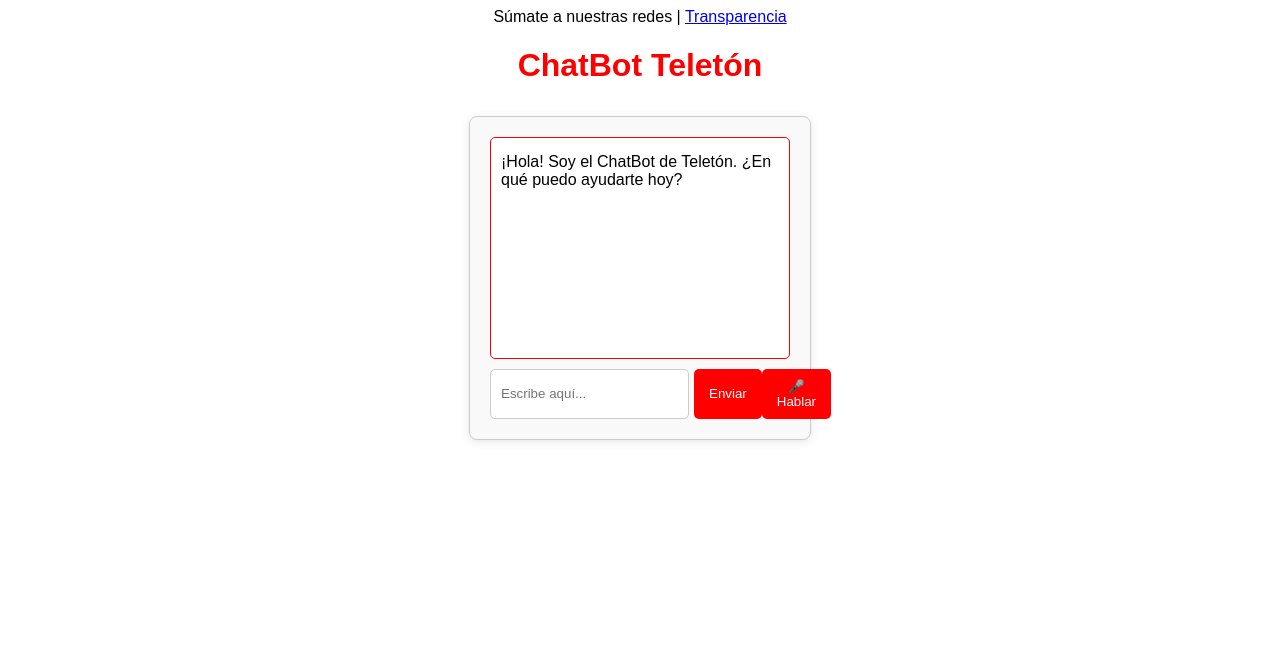
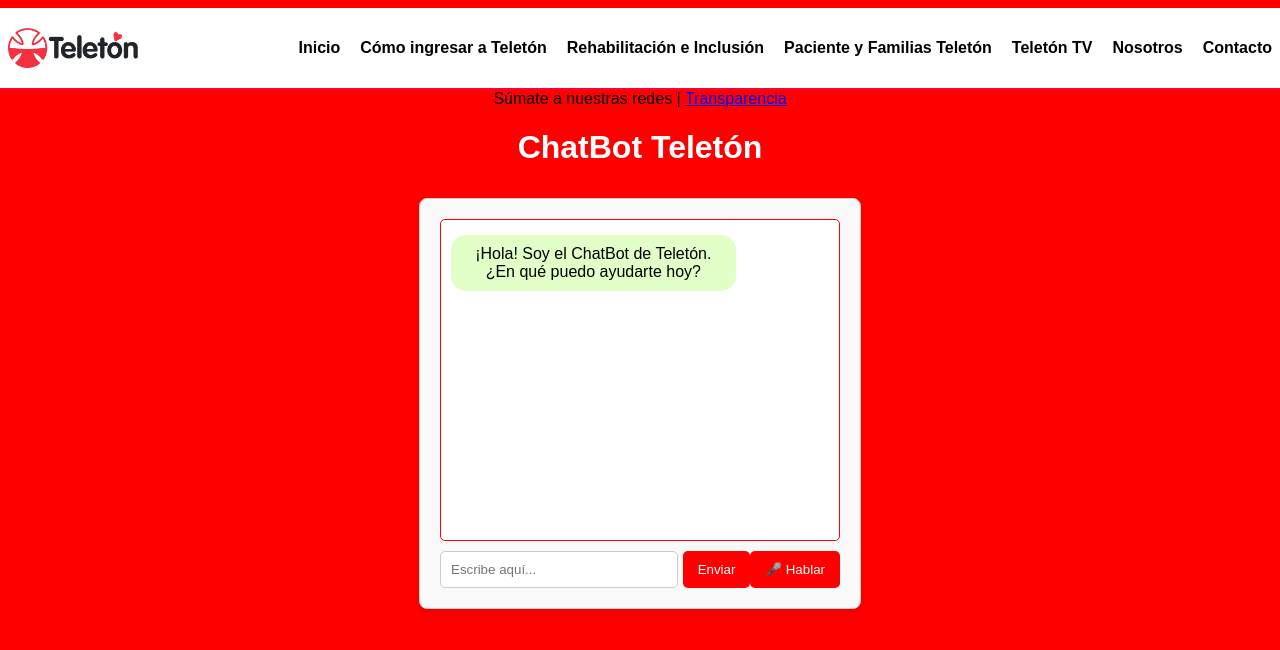
Before and after one commit to MarceloCaballeroo/bothaton_grupo8, a plain HTML site: page index.html in a window 1280 px wide. Drawn offline with Linux system fonts and the light colour scheme.

Commit message:
Mejora visual

```diff
--- a/index.html
+++ b/index.html
@@ -7,6 +7,18 @@
     <link rel="stylesheet" href="styles.css">
 </head>
 <body>
+    <div class="navbar">
+        <img src="logo-primary-dc1d5a81.png" alt="Teletón Logo" class="logo">
+        <ul class="nav-links">
+            <li><a href="#">Inicio</a></li>
+            <li><a href="#">Cómo ingresar a Teletón</a></li>
+            <li><a href="#">Rehabilitación e Inclusión</a></li>
+            <li><a href="#">Paciente y Familias Teletón</a></li>
+            <li><a href="#">Teletón TV</a></li>
+            <li><a href="#">Nosotros</a></li>
+            <li><a href="#">Contacto</a></li>
+        </ul>
+    </div>
     <div class="top-bar">
         Súmate a nuestras redes | <a href="#" class="top-bar-link">Transparencia</a>
     </div>
@@ -14,7 +26,7 @@
 
     <div class="chatbot-container">
         <div class="chat-interface">
-            <div class="chat-window" id="botResponse">
+            <div class="chat-window" id="chatWindow">
                 <div class="chat-message bot">
                     <div class="message-content">¡Hola! Soy el ChatBot de Teletón. ¿En qué puedo ayudarte hoy?</div>
                 </div>
@@ -27,8 +39,6 @@
         </div>
     </div>
 
-    <div id="botResponse"></div>
-
     <script src="script.js"></script>
     <script src="https://kit.fontawesome.com/a076d05399.js" crossorigin="anonymous"></script>
 </body>
--- a/script.js
+++ b/script.js
@@ -1,43 +1,36 @@
-// Paso 1: Configurar la función de grabación de audio en el navegador
 let mediaRecorder;
 let audioChunks = [];
 
 async function startRecording() {
     try {
-        // Solicitar permiso para usar el micrófono
         const stream = await navigator.mediaDevices.getUserMedia({ audio: true });
-
-        // Crear un MediaRecorder con el flujo de audio
         mediaRecorder = new MediaRecorder(stream);
 
-        // Manejar la grabación de datos
         mediaRecorder.ondataavailable = (event) => {
             if (event.data.size > 0) {
                 audioChunks.push(event.data);
             }
         };
 
-        // Cuando se detiene la grabación
         mediaRecorder.onstop = async () => {
             const audioBlob = new Blob(audioChunks, { type: 'audio/wav' });
             audioChunks = []; // Limpiar el buffer
 
-            // Llamar a Whisper API para transcribir el audio
+            // Llamar a la función para transcribir el audio
             const transcription = await transcribeAudio(audioBlob);
 
-            // Mostrar la transcripción en la página
-            document.getElementById('botResponse').innerText = transcription;
+            // Mostrar la transcripción en la ventana de chat
+            addMessageToChat('user', transcription);
         };
 
-        // Iniciar la grabación
         mediaRecorder.start();
         console.log('Grabando...');
 
-        // Detener la grabación después de 5 segundos por ejemplo
+        // Detener la grabación después de 5 segundos
         setTimeout(() => {
             mediaRecorder.stop();
             console.log('Grabación detenida');
-        }, 5000); // Puedes cambiar la duración si lo necesitas
+        }, 5000);
 
     } catch (error) {
         console.error('Error al acceder al micrófono:', error);
@@ -45,19 +38,16 @@ async function startRecording() {
     }
 }
 
-// Paso 2: Crear la función para enviar el audio a Whisper de OpenAI
 async function transcribeAudio(audioBlob) {
     try {
-        // Crear un FormData para enviar el archivo de audio
         const formData = new FormData();
         formData.append('file', audioBlob, 'audio.wav');
-        formData.append('model', 'whisper-1'); // Cambiar al modelo adecuado de OpenAI si es necesario
+        formData.append('model', 'whisper-1');
 
-        // Enviar una solicitud a tu backend o directamente a la API de OpenAI
         const response = await fetch('https://api.openai.com/v1/audio/transcriptions', {
             method: 'POST',
             headers: {
-                'Authorization': `API_KEY`, // Reemplaza con tu clave de API de OpenAI
+                'Authorization': `Bearer API_KEY`, // Reemplaza con tu clave de API de OpenAI
             },
             body: formData
         });
@@ -73,3 +63,12 @@ async function transcribeAudio(audioBlob) {
         return 'Hubo un error al transcribir el audio.';
     }
 }
+
+function addMessageToChat(sender, message) {
+    const chatWindow = document.getElementById('chatWindow');
+    const messageDiv = document.createElement('div');
+    messageDiv.className = `chat-message ${sender}`;
+    messageDiv.innerHTML = `<div class="message-content">${message}</div>`;
+    chatWindow.appendChild(messageDiv);
+    chatWindow.scrollTop = chatWindow.scrollHeight; // Desplazar hacia abajo
+}
--- a/styles.css
+++ b/styles.css
@@ -3,18 +3,58 @@ body {
     display: flex;
     flex-direction: column;
     align-items: center;
-    background-color: #ffffff; /* Fondo blanco */
+    background-color: #ff0000; /* Fondo blanco */
 }
 
 h1 {
-    color: #ff0000; /* Color rojo */
+    color: white   ; /* Color rojo */
+}
+
+.navbar {
+    background-color: white;
+    color: black;
+    padding: 15px;
+    display: flex;
+    align-items: center;
+    justify-content: space-between;
+    position: sticky;
+    top: 0;
+    width: 100%;
+    border-bottom: 2px solid #FF0033;
+    z-index: 10;
+}
+
+.navbar .logo {
+    height: 40px;
+    margin-right: 20px;
+}
+
+.nav-links {
+    list-style: none;
+    display: flex;
+    gap: 20px;
+}
+
+.nav-links li {
+    display: inline;
+}
+
+.nav-links a {
+    color: black;
+    text-decoration: none;
+    font-weight: bold;
+    transition: color 0.3s;
+}
+
+.nav-links a:hover {
+    color: #FF0033;
 }
 
 .chatbot-container {
     border: 1px solid #ccc;
     padding: 20px;
     margin: 10px;
-    width: 300px;
+    width: 400px; /* Aumentado para mejor visualización */
     text-align: center;
     background-color: #f9f9f9; /* Fondo claro para el contenedor */
     border-radius: 8px; /* Bordes redondeados */
@@ -23,24 +63,31 @@ h1 {
 
 .chat-window {
     border: 1px solid #ff0000; /* Borde rojo */
-    height: 200px;
+    height: 300px; /* Aumentado para más espacio */
     overflow-y: scroll;
     margin-bottom: 10px;
     padding: 10px;
     background-color: #ffffff; /* Fondo blanco para el chat */
     border-radius: 5px; /* Bordes redondeados */
+    display: flex;
+    flex-direction: column;
 }
 
 .chat-message {
     margin: 5px 0;
+    max-width: 70%; /* Limitar el ancho de las burbujas */
+    padding: 10px;
+    border-radius: 15px; /* Bordes redondeados para las burbujas */
 }
 
 .chat-message.bot {
-    text-align: left;
+    align-self: flex-start; /* Alinear a la izquierda */
+    background-color: #e1ffc7; /* Color de fondo para el bot */
 }
 
 .chat-message.user {
-    text-align: right;
+    align-self: flex-end; /* Alinear a la derecha */
+    background-color: #dcf8c6; /* Color de fondo para el usuario */
 }
 
 .chat-input {
```
Also changed, not shown: logo-primary-dc1d5a81.png (added).
